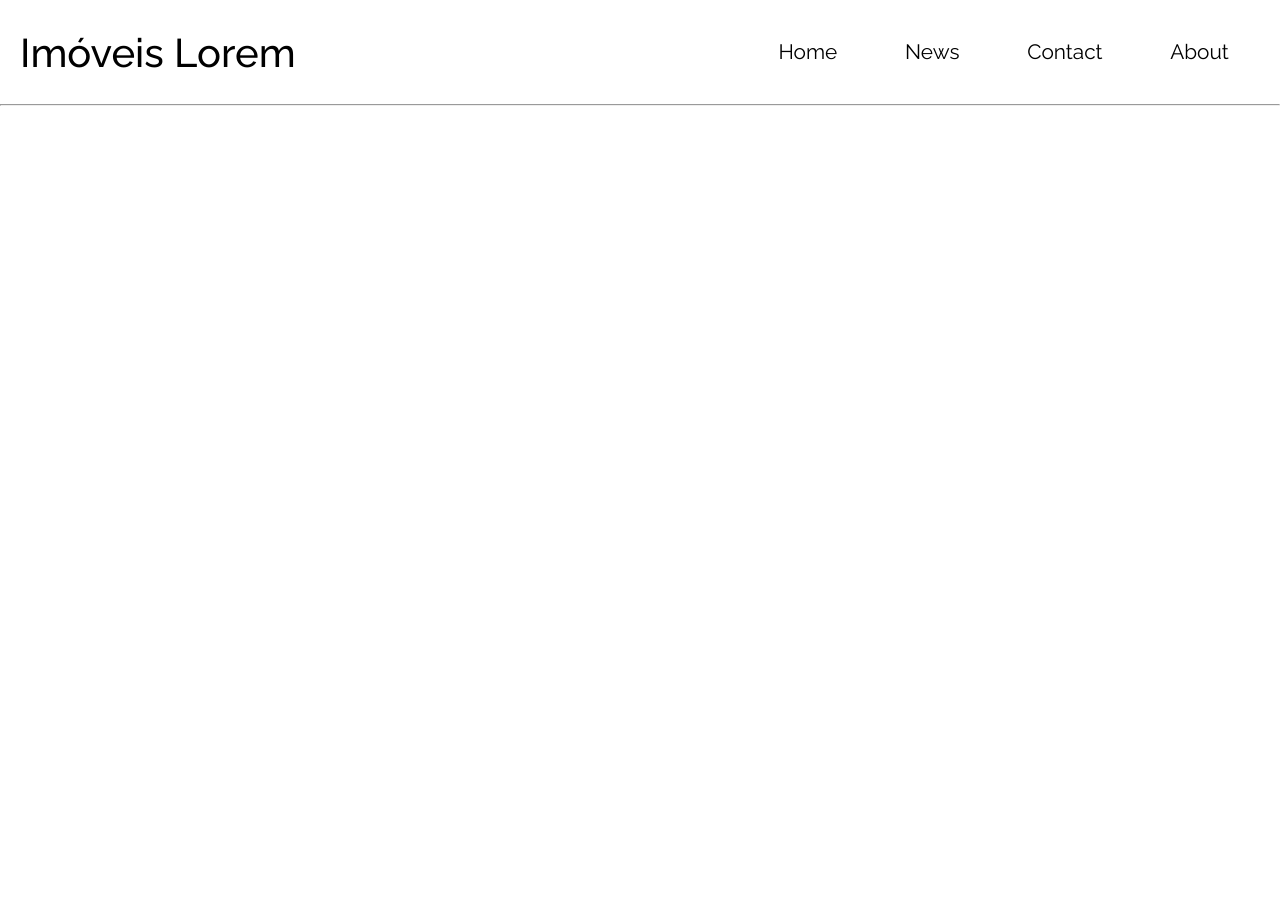
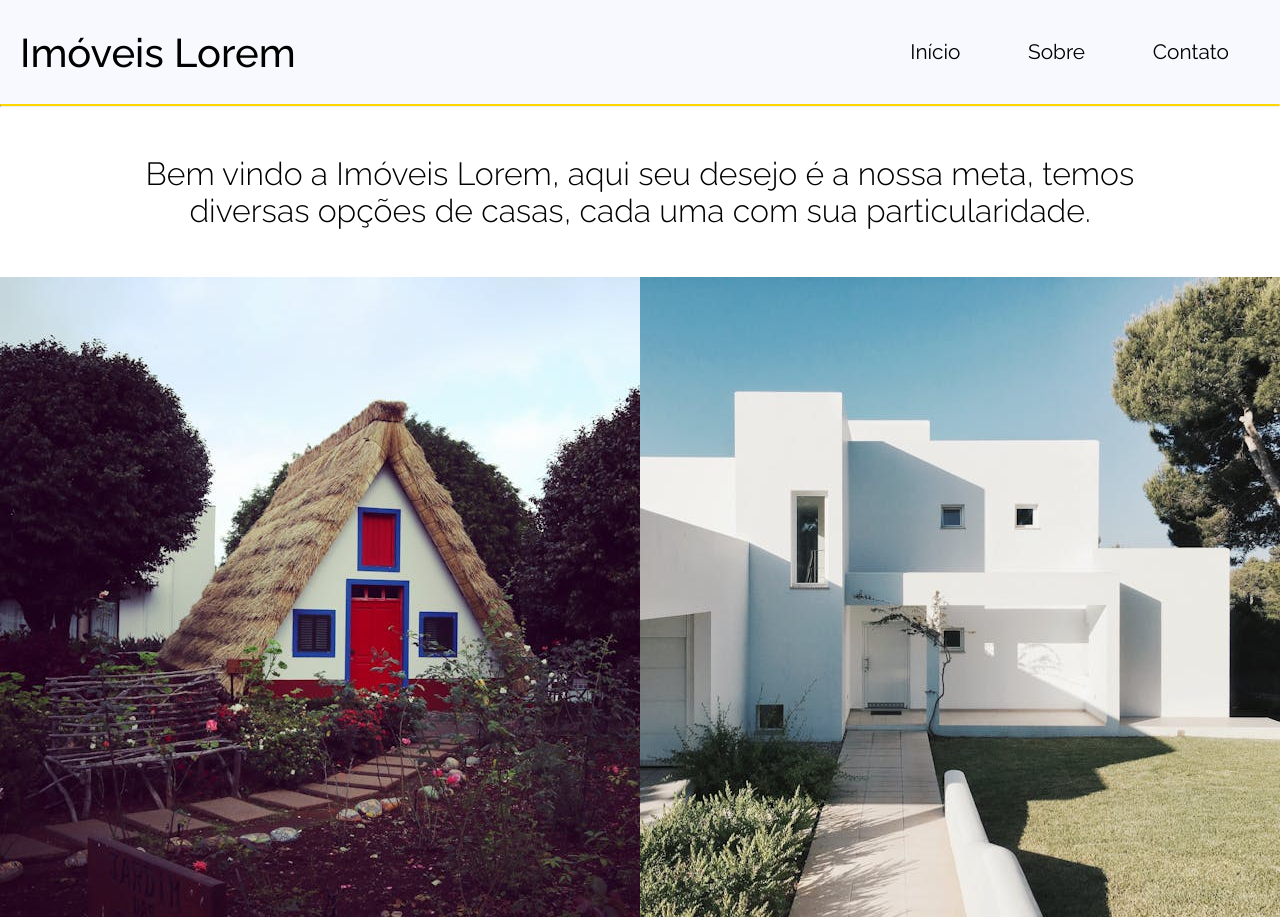
Before and after one commit to Caioo08/imobiliaria, a plain HTML site: page index.html in a window 1280 px wide. Before the commit the page ends 800 px from the top, so only its background shows below. Drawn offline with Linux system fonts and the light colour scheme.

Commit message:
Terceiro Commit

```diff
--- a/index.html
+++ b/index.html
@@ -1,6 +1,5 @@
 <!DOCTYPE html>
 <html lang="pt-br">
-
   <head>
     <meta charset="UTF-8" />
     <meta name="viewport" content="width=device-width, initial-scale=1.0" />
@@ -8,12 +7,18 @@
     <!--CSS-->
     <link rel="stylesheet" href="style.css" />
     <!--ICONS-->
-  <script src="https://kit.fontawesome.com/a164d76048.js" crossorigin="anonymous" defer></script>
+    <script
+      src="https://kit.fontawesome.com/a164d76048.js"
+      crossorigin="anonymous"
+      defer
+    ></script>
     <!--FONTS-->
-  <link rel="preconnect" href="https://fonts.googleapis.com">
-  <link rel="preconnect" href="https://fonts.gstatic.com" crossorigin>
-  <link href="https://fonts.googleapis.com/css2?family=Raleway:ital,wght@0,100..900;1,100..900&display=swap"
-    rel="stylesheet">
+    <link rel="preconnect" href="https://fonts.googleapis.com" />
+    <link rel="preconnect" href="https://fonts.gstatic.com" crossorigin />
+    <link
+      href="https://fonts.googleapis.com/css2?family=Raleway:ital,wght@0,100..900;1,100..900&display=swap"
+      rel="stylesheet"
+    />
   </head>
 
   <body>
@@ -21,15 +26,21 @@
       <p class="titulo">Imóveis Lorem</p>
       <div id="lista">
         <ul>
-        <li><a href="">Home</a></li>
-        <li><a href="">News</a></li>
-        <li><a href="">Contact</a></li>
-        <li><a href="">About</a></li>
+          <li><a href="#inicio">Início</a></li>
+          <li><a href="">Sobre</a></li>
+          <li><a href="">Contato</a></li>
         </ul>
       </div>
     </header>
-  <hr>
+    <hr />
+    <div class="inicio">
+      <h1>
+        Bem vindo a Imóveis Lorem, aqui seu desejo é a nossa meta, temos
+        diversas opções de casas, cada uma com sua particularidade.
+      </h1>
 
+      <img id="img1" src="img 1.jpg" alt="" />
+      <img id="img2" src="img 2.jpg" alt="" />
+    </div>
   </body>
-
 </html>
--- a/style.css
+++ b/style.css
@@ -12,6 +12,7 @@ header {
     justify-content: space-between;
     font-family: "Raleway", sans-serif;
     font-weight: 400;
+    background-color: ghostwhite;
 }
 
 .titulo{
@@ -37,6 +38,25 @@ li a{
     color: black;
 }
 
+li a:hover{
+    color: #ffd700;
+    font-weight: 500;
+    border-bottom: 1px solid #ffd700;
+    font-size: 1.4em;
+}
+
 hr{
-    color: #ffd700;
+    border-top: 2px solid #ffd700;
 }
+
+h1{
+    font-family: "Raleway", sans-serif;
+    font-weight: 300;
+    text-align: center;
+    padding: 1.5em 4em;
+    font-size: 1.5;
+}
+
+#img2 {
+    float: right;
+}
```
Also changed, not shown: bg.jpg (added), img 1.jpg (added), img 2.jpg (added), initial.jpg (added), pexels-e-photography-1475938.jpg (added). Lines whose indentation alone changed are shown as unchanged.
